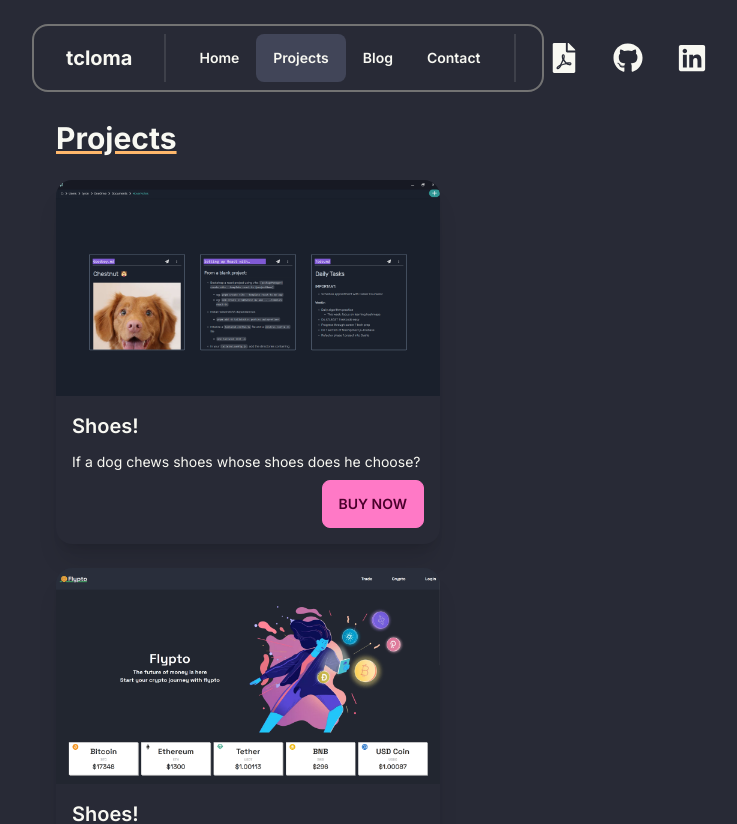
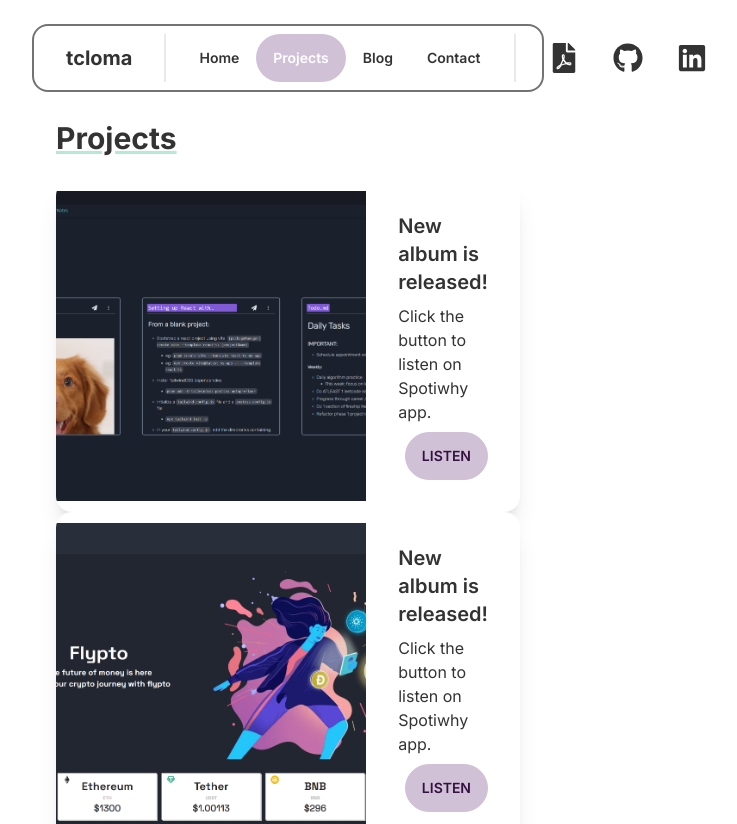
Before and after one commit to tcloma/portfolio-overhaul, a Next.js app: page /projects in a window 1280 px wide. Shown: the top 824 px of the page, without its empty margins (352-1089 px from the left). Built offline with nearby package versions, Linux system fonts and the light colour scheme.

Commit message:
updated project theming and project cards

```diff
--- a/src/app/MenuLink.tsx
+++ b/src/app/MenuLink.tsx
@@ -10,16 +10,16 @@
 	const path = usePathname();
 
 	function onPath() {
-		if (isHome && path == '/') return 'bg-neutral';
+		if (isHome && path == '/') return 'bg-primary text-white';
 		if (path == '/' + route) {
-			return 'bg-neutral';
+			return 'bg-primary text-white';
 		} else {
 			return '';
 		}
 	}
 
 	return (
-		<li className={'btn btn-ghost normal-case ' + onPath()}>
+		<li className={'btn-ghost btn normal-case ' + onPath()}>
 			<Link className='capitalize' href={isHome ? '/' : `/${route}`}>
 				{route}
 			</Link>
--- a/src/app/layout.tsx
+++ b/src/app/layout.tsx
@@ -1,24 +1,26 @@
 import './globals.css';
 import { Inter } from '@next/font/google';
 import MenuBar from './MenuBar';
+import type { Metadata } from 'next';
 
 type Props = {
 	children: React.ReactNode;
 };
 
 const inter = Inter({ subsets: ['latin'] });
-export const metadata = {
-	title: 'Tyrone Cloma',
+export const metadata: Metadata = {
+	title: {
+		default: 'Tyrone Cloma',
+		template: 'Tyrone Cloma | %s',
+	},
 	description: 'Full Stack Developer',
 };
 
 export default function RootLayout({ children }: Props) {
 	return (
-		<html lang='en' data-theme='dracula'>
+		<html lang='en' data-theme='pastel'>
 			<head />
-			<body
-				className={`${inter.className} px-[10%] antialiased lg:px-[30%]`}
-			>
+			<body className={`${inter.className} px-[10%] antialiased lg:px-[30%]`}>
 				<MenuBar />
 				{children}
 			</body>
--- a/src/app/page.tsx
+++ b/src/app/page.tsx
@@ -2,6 +2,11 @@
 import SectionHeader from './SectionHeader';
 import { FaMoon } from 'react-icons/fa';
 import Container from './Container';
+import type { Metadata } from 'next';
+
+export const metadata: Metadata = {
+	title: 'Tyrone Cloma | Home',
+};
 
 export default function Home() {
 	return (
@@ -9,7 +14,7 @@
 			<header className='flex items-center space-x-4'>
 				<div className='avatar'>
 					<div className='mask mask-squircle w-24'>
-						<img src='/images/avatar.jpg' />
+						<img src='/images/placeholders/avatar.jpg' />
 					</div>
 				</div>
 				<div className='text-lg dark:text-white'>
@@ -39,7 +44,7 @@
 			</section>
 			<Image
 				className='h-auto w-full rounded-lg'
-				src='/images/placeholder.jpg'
+				src='/images/placeholders/HDimage.jpg'
 				alt='image description'
 				width={1920}
 				height={1080}
--- a/src/app/projects/ProjectCard.tsx
+++ b/src/app/projects/ProjectCard.tsx
@@ -6,18 +6,15 @@
 
 export default function ProjectCard({ data }: Props) {
 	return (
-		<div className='card-compact card w-96 bg-base-100 shadow-xl'>
+		<div className='card bg-base-100 shadow-xl lg:card-side'>
 			<figure>
-				<img
-					src={data.previewLink}
-					alt='Project preview'
-				/>
+				<img src={data.previewLink} className='lg:aspect-square' alt='Album' />
 			</figure>
 			<div className='card-body'>
-				<h2 className='card-title'>Shoes!</h2>
-				<p>If a dog chews shoes whose shoes does he choose?</p>
+				<h2 className='card-title'>New album is released!</h2>
+				<p>Click the button to listen on Spotiwhy app.</p>
 				<div className='card-actions justify-end'>
-					<button className='btn-primary btn'>Buy Now</button>
+					<button className='btn-primary btn'>Listen</button>
 				</div>
 			</div>
 		</div>
--- a/src/app/projects/page.tsx
+++ b/src/app/projects/page.tsx
@@ -11,9 +11,11 @@
 	return (
 		<Container>
 			<SectionHeader name='Projects' />
-			{projectData.map((project) => {
-				return <ProjectCard data={project} />;
-			})}
+			<div className='grid grid-cols-1 w-full'>
+				{projectData.map((project, index) => {
+					return <ProjectCard key={index} data={project} />;
+				})}
+			</div>
 		</Container>
 	);
 }
```
Also changed, not shown: public/images/placeholders/HDimage.jpg (renamed from public/images/placeholders/placeholder.jpg).
